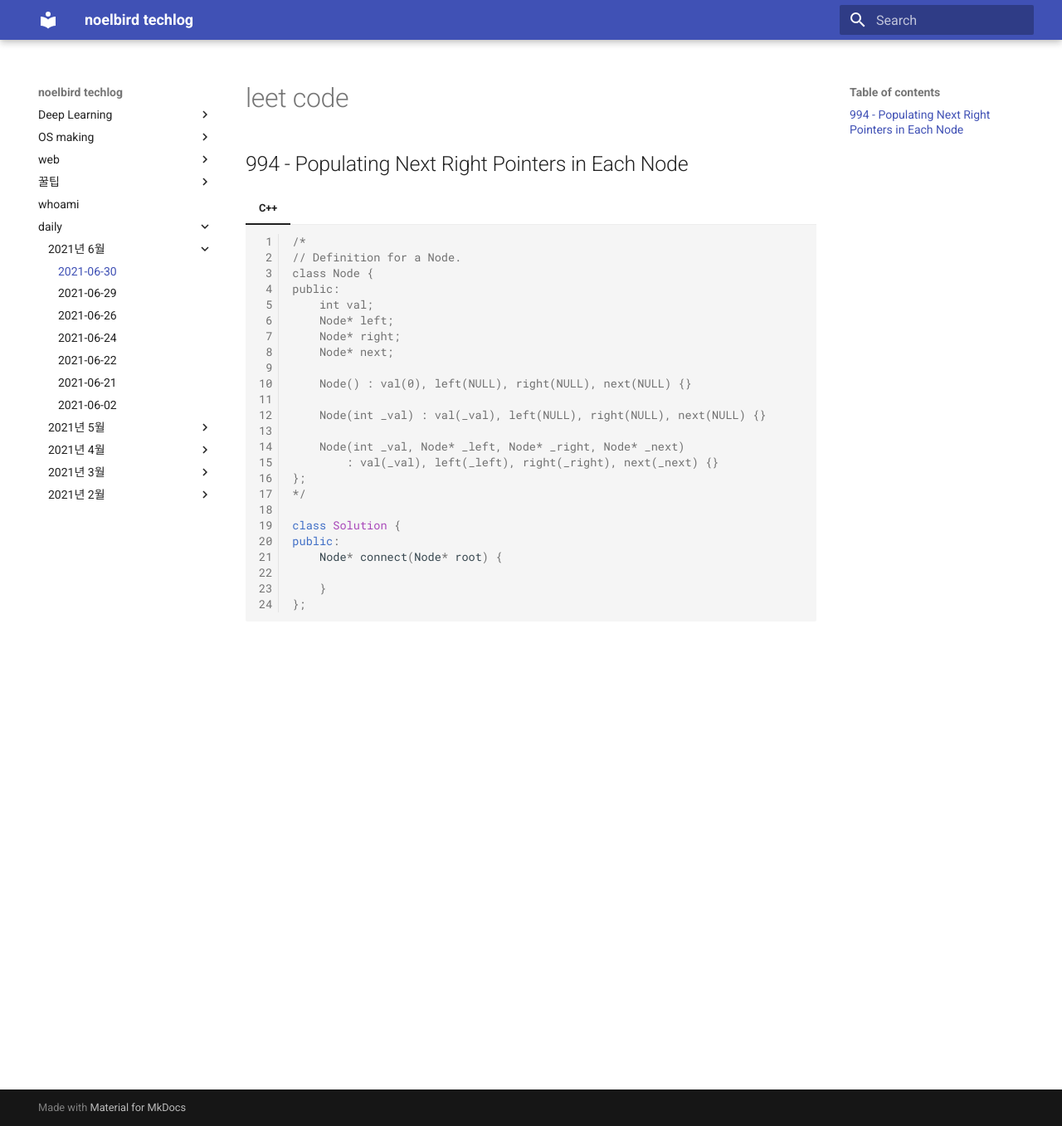
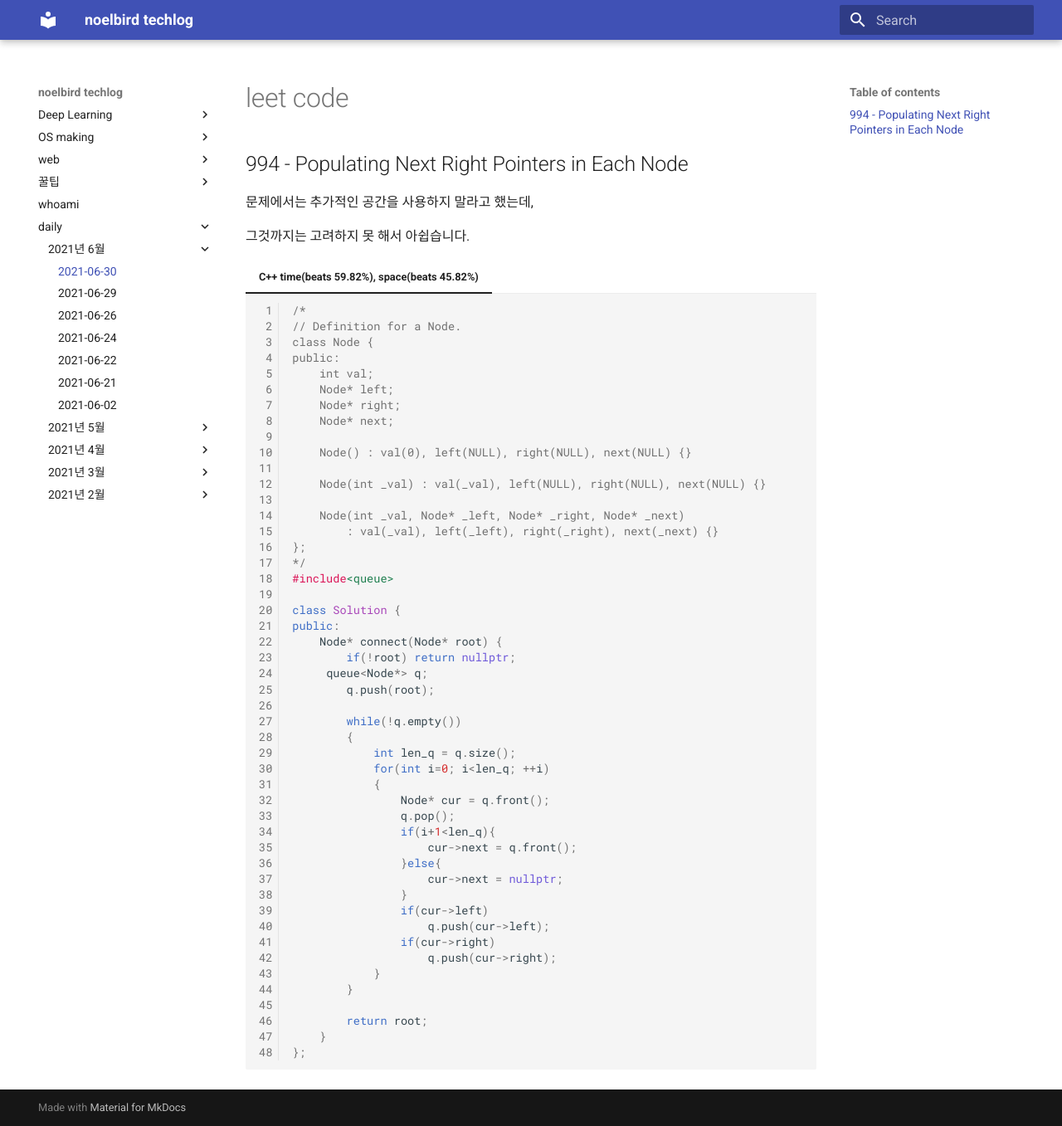
Before and after one commit to NoelBird/noelbird.github.io, an MkDocs documentation site: the page built from docs/daily/2021-06-30.md, in a window 1280 px wide and 1357 px high. Shown: the whole window at 83% size. Built offline with MkDocs 1.6.1 and Material for MkDocs 9.7.7, drawn with Linux system fonts in a browser that asks for light colours; nearby versions of some CDN libraries.

Commit message:
2021-07-01

````diff
--- a/docs/daily/2021-06-30.md
+++ b/docs/daily/2021-06-30.md
@@ -6,7 +6,13 @@
 
 
 
-=== "C++"
+문제에서는 추가적인 공간을 사용하지 말라고 했는데,
+
+그것까지는 고려하지 못 해서 아쉽습니다.
+
+
+
+=== "C++ time(beats 59.82%), space(beats 45.82%)"
 
     ```c++
     /*
@@ -26,11 +32,35 @@
             : val(_val), left(_left), right(_right), next(_next) {}
     };
     */
+    #include<queue>
 
     class Solution {
     public:
         Node* connect(Node* root) {
+            if(!root) return nullptr;
+         queue<Node*> q;
+            q.push(root);
 
+            while(!q.empty())
+            {
+                int len_q = q.size();
+                for(int i=0; i<len_q; ++i)
+                {
+                    Node* cur = q.front();
+                    q.pop();
+                    if(i+1<len_q){
+                        cur->next = q.front();
+                    }else{
+                        cur->next = nullptr;
+                    }
+                    if(cur->left)
+                        q.push(cur->left);
+                    if(cur->right)
+                        q.push(cur->right);
+                }
+            }
+
+            return root;
         }
     };
     ```
````
